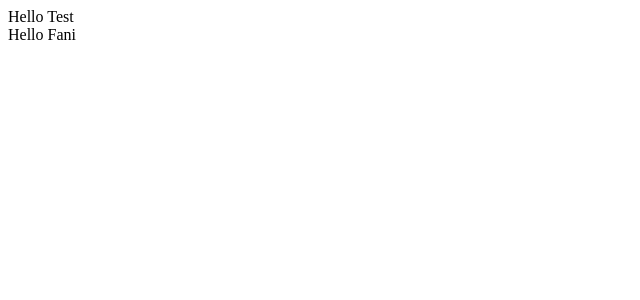
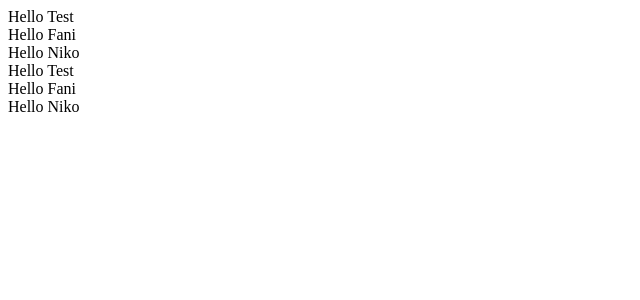
Before and after one commit to fanislevi94/githubtesting, a Next.js app: page /test in a window 1280 px wide. Shown: the top 300 px of the page, without its empty margins (0-640 px from the left). Built offline with nearby package versions, Linux system fonts and the light colour scheme.

Commit message:
set test

```diff
--- a/pages/test.js
+++ b/pages/test.js
@@ -3,6 +3,10 @@ export default function Test() {
     <div>
       <div>Hello Test</div>
       <div>Hello Fani</div>
+      <div>Hello Niko</div>
+      <div>Hello Test</div>
+      <div>Hello Fani</div>
+      <div>Hello Niko</div>
     </div>
   );
 }
```
